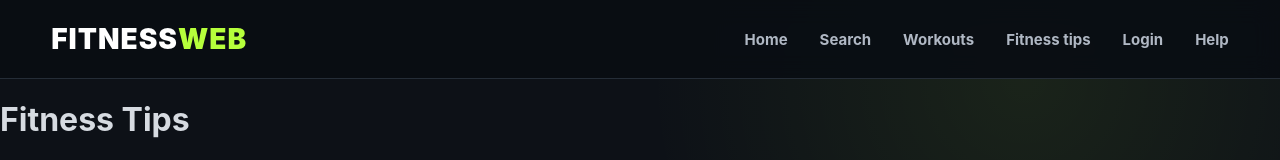
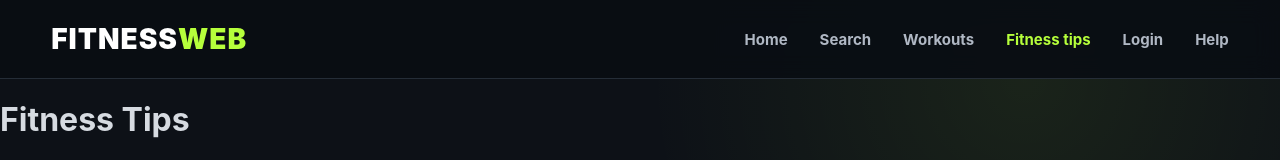
Before and after one commit to bnkomeje/FitnessWeb, a React (Vite) app: page /fitness-tips in a window 1280 px wide. Shown: the top 160 px of the page. Built offline with nearby package versions, Linux system fonts and the light colour scheme.

Commit message:
add active navigation link styling

```diff
--- a/src/App.css
+++ b/src/App.css
@@ -44,6 +44,10 @@ nav a {
 }
 
 nav a:hover {
+  color: #b6ff3b;
+}
+
+nav a.active {
   color: #b6ff3b;
 }
 
```
